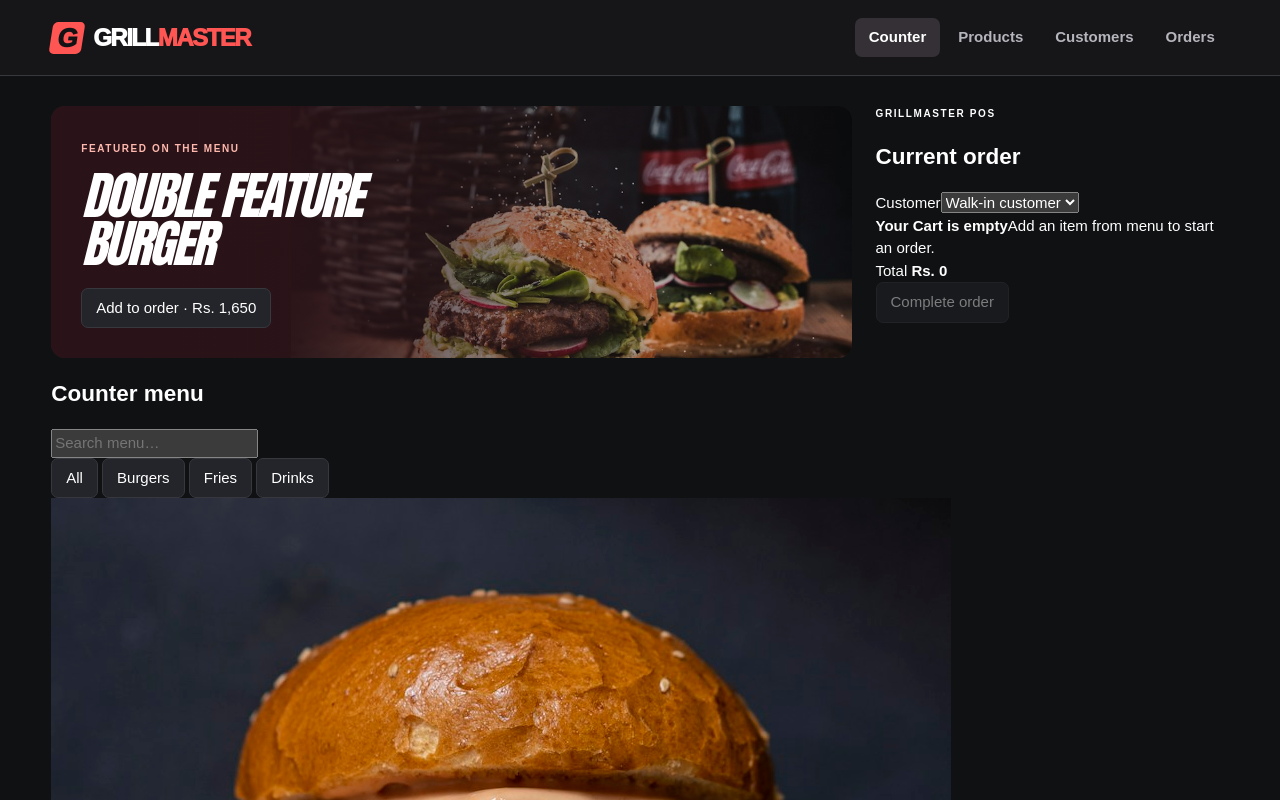
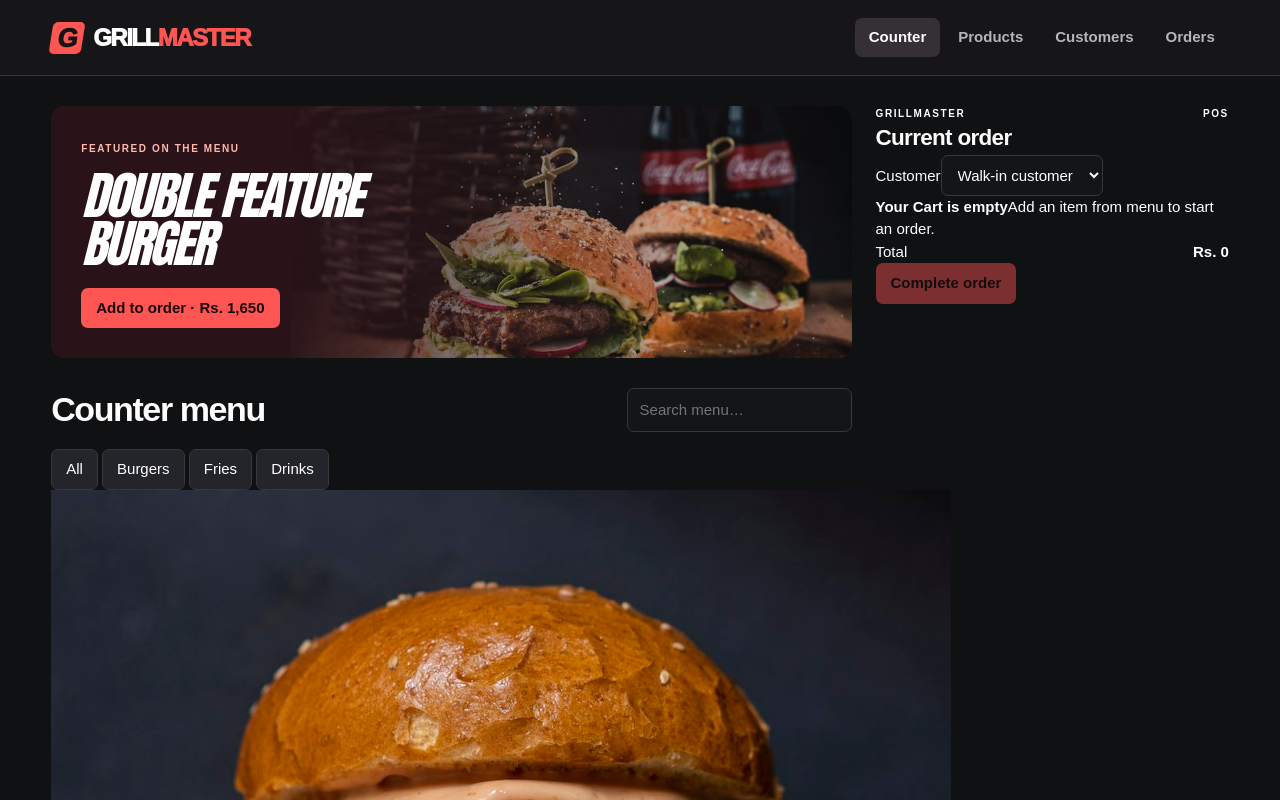
Before and after one commit to yasaschathurangana/POS-System-Project-JS, a plain HTML site: page index.html in a window 1280 px wide. Shown: the top 800 px of the page. Drawn offline with Linux system fonts and the light colour scheme.

Commit message:
style: add css for more button and Layout styles

```diff
--- a/css/style.css
+++ b/css/style.css
@@ -171,3 +171,54 @@ main {
     letter-spacing: -2px;
     margin: 13px 0 20px;
 }
+
+/* More button and Layout styles */
+.primary {
+    background: #ff5553;
+    color: #190707;
+    font-weight: 800;
+    border-color: transparent;
+}
+
+.menu-head,
+.modal-head,
+.row,
+.total,
+.ticket-top,
+.card-bottom,
+.manage-head {
+    display: flex;
+    align-items: center;
+    justify-content: space-between;
+    gap: 12px;
+}
+
+h1,
+h2,
+h3,
+p {
+    margin: 0;
+}
+
+h1 {
+    font-size: clamp(25px, 3vw, 34px);
+    letter-spacing: -1.4px;
+}
+
+h2 {
+    letter-spacing: -.7px;
+}
+
+.menu-head {
+    margin: 26px 0 14px;
+}
+
+input,
+select {
+    min-width: 0;
+    background: #141518;
+    color: inherit;
+    border: 1px solid #37383e;
+    padding: 10px 12px;
+    border-radius: 7px;
+}
```
